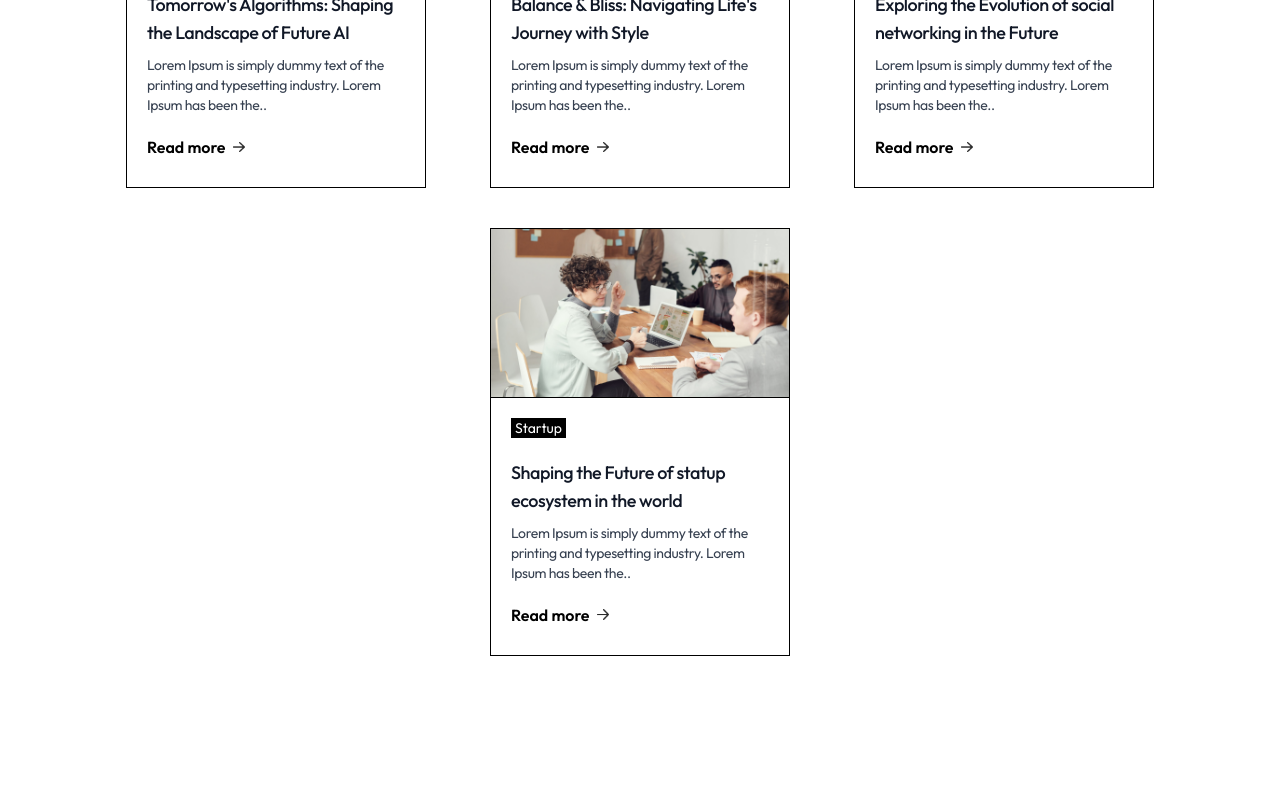
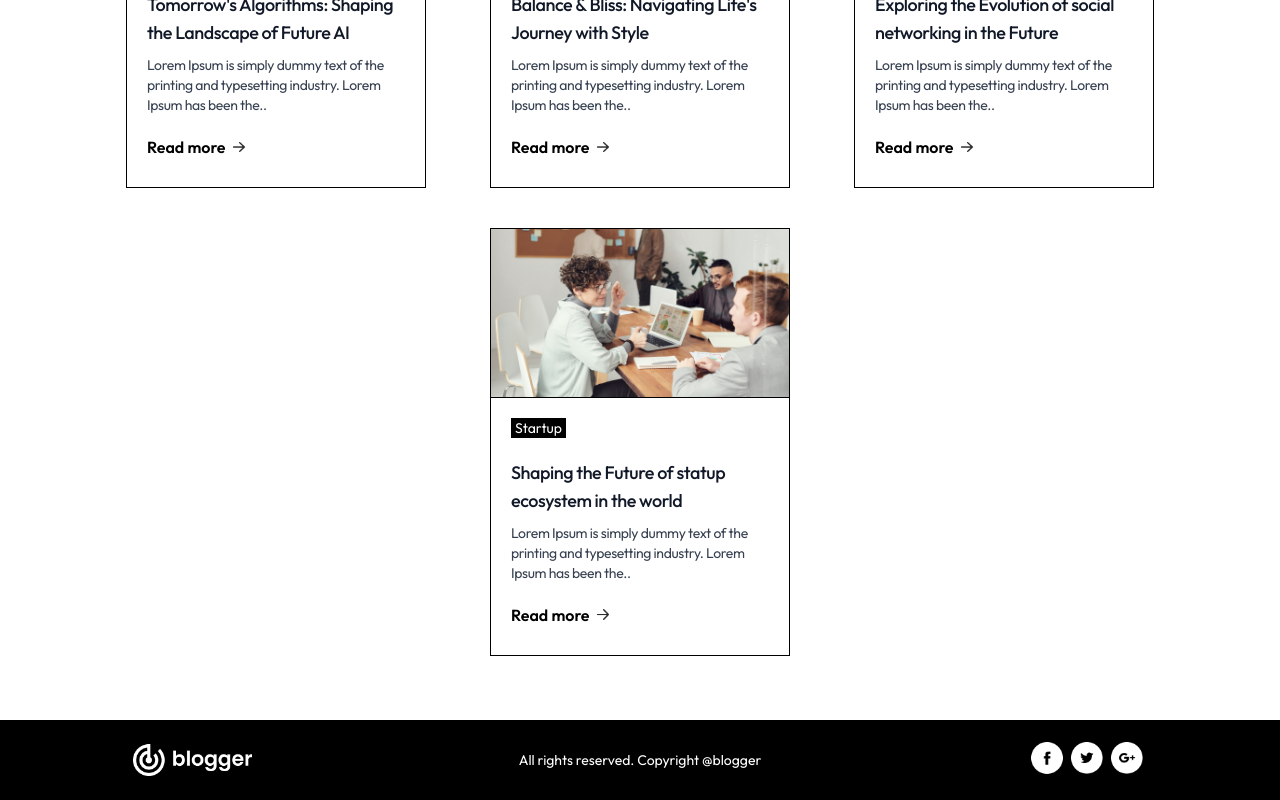
Before and after one commit to RizWaaN3024/blogger, a Next.js app: page / in a window 1280 px wide. Shown: the part 2553-3353 px from the top of the page. Before the commit the page ends 3273 px from the top, so only its background shows below. Built offline with nearby package versions, Linux system fonts and the light colour scheme.

Commit message:
Added footer

```diff
--- a/app/page.js
+++ b/app/page.js
@@ -1,6 +1,7 @@
 "use client"
 import BlogItem from "@/components/BlogItem";
 import BlogList from "@/components/BlogList";
+import Footer from "@/components/Footer";
 import Header from "@/components/Header";
 import Image from "next/image";
 
@@ -9,6 +10,7 @@ export default function Home() {
     <>
       <Header />
       <BlogList />
+      <Footer />
     </>
   );
 }
--- /dev/null
+++ b/components/Footer.jsx
@@ -0,0 +1,35 @@
+import { assets } from '@/assets/assets'
+import Image from 'next/image'
+import React from 'react'
+
+const Footer = () => {
+    return (
+        <div className="flex justify-around flex-col gap-2 sm:gap-0 sm:flex-row bg-black py-5 items-center">
+            <Image
+                src={assets.logo_light}
+                alt=''
+                width={120}
+            />
+            <p className="text-sm text-white">All rights reserved. Copyright @blogger</p>
+            <div className="flex">
+                <Image
+                    src={assets.facebook_icon}
+                    alt=''
+                    width={40}
+                />
+                <Image
+                    src={assets.twitter_icon}
+                    alt=''
+                    width={40}
+                />
+                <Image
+                    src={assets.googleplus_icon}
+                    alt=''
+                    width={40}
+                />
+            </div>
+        </div>
+    )
+}
+
+export default Footer
```
